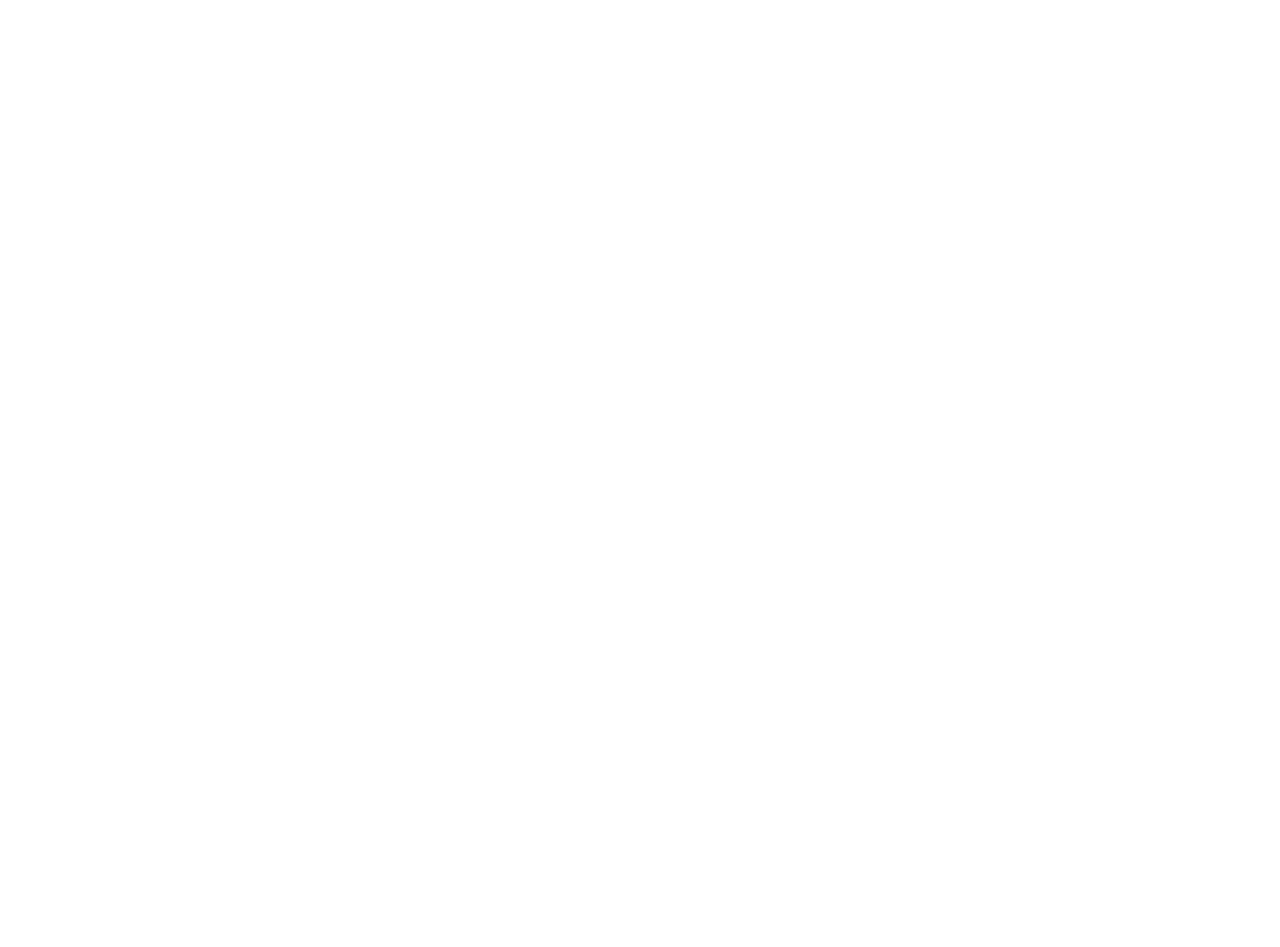
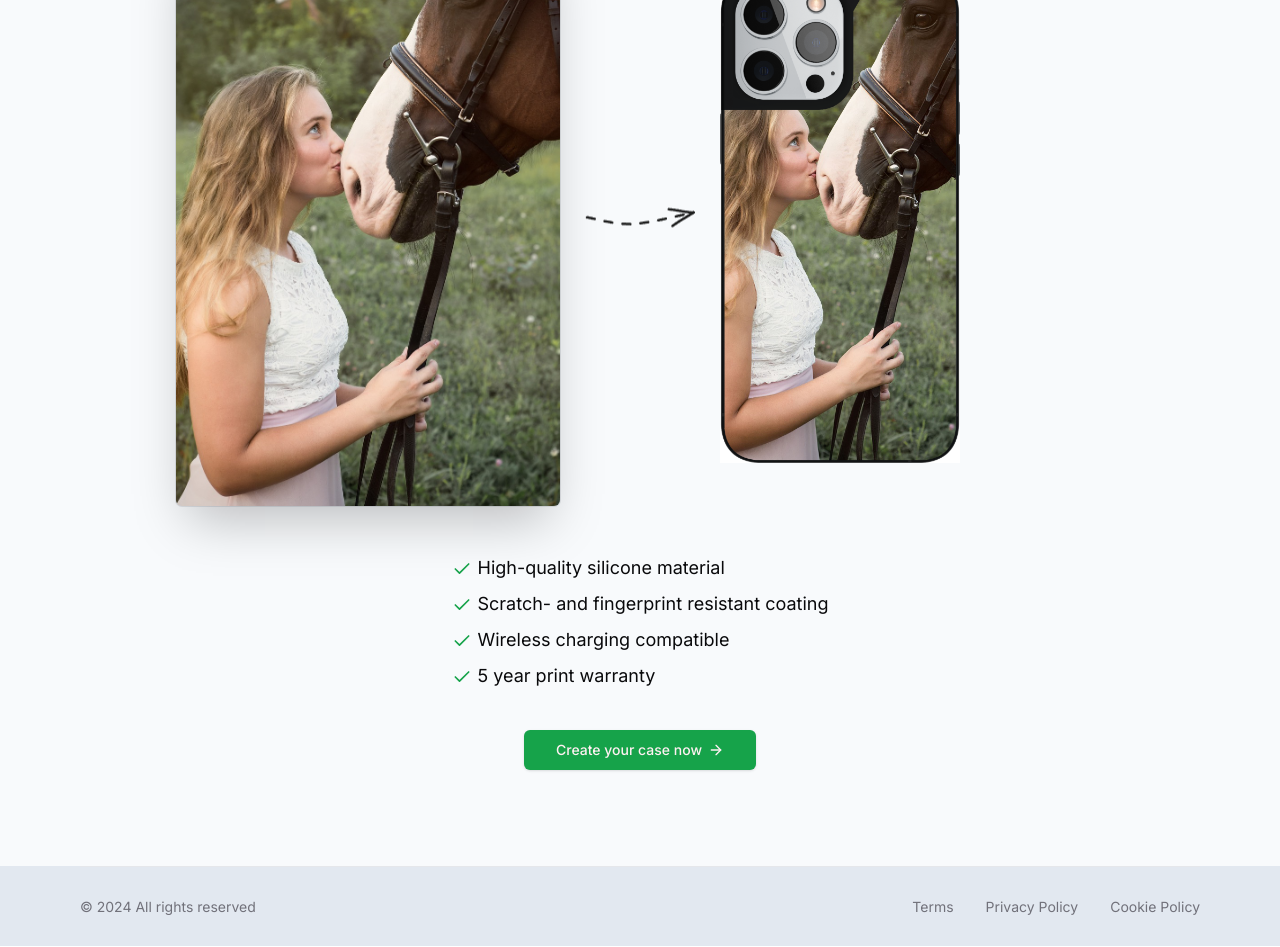
Before and after one commit to AyushKUMAR031/CaseCobra, a Next.js app: page / in a window 1280 px wide. Shown: the part 3120-4067 px from the top of the page. Before the commit the page ends 2940 px from the top, so only its background shows below. Built offline with nearby package versions, Linux system fonts and the light colour scheme; no server answers.

Commit message:
adding the marquee-effect and footer in the landing page

```diff
--- a/src/app/layout.tsx
+++ b/src/app/layout.tsx
@@ -2,6 +2,7 @@
 import { Inter } from "next/font/google";
 import "./globals.css";
 import NavBar from "@/components/NavBar";
+import Footer from "@/components/Footer";
 
 const inter = Inter({ subsets: ["latin"] });
 
@@ -17,7 +18,11 @@
 }>) {
   return (
     <html lang="en">
-      <body className={inter.className}><NavBar></NavBar>{children}</body>
+      <body className={inter.className}>
+        <NavBar></NavBar>
+        {children}
+        <Footer></Footer>
+      </body>
     </html>
   );
 }
--- a/src/app/page.tsx
+++ b/src/app/page.tsx
@@ -1,10 +1,12 @@
 import MaxWidthWrapper from "@/components/MaxWidthWrapper";
-import { Check } from "lucide-react";
+import { ArrowRight, Check } from "lucide-react";
 import Image from "next/image";
 import { Star } from "lucide-react";
 import Phone from "@/components/Phone";
 import { Icons } from "@/components/Icons";
 import { Reviews } from "@/components/Reviews";
+import Link from "next/link";
+import { buttonVariants } from "@/components/ui/button";
 
 export default function Home() {
   return(
@@ -79,8 +81,12 @@
         <MaxWidthWrapper className="flex flex-col items-center gap-16 sm:gap-32">
           <div className="flex flex-col lg:flex-row items-center gap-4 sm:gap-6">
             <h2 className="order-1 mt-2 tracking-tight text-center !leading-tight font-bold text-5xl md:text-6xl text-gray-900"
-            >What Our <span className="relative px-2 ">Customers <Icons.underline className="hidden sm:block  pointer-events-none
-            absolute inset-x-0 -bottom-6 text-green-500"/></span> Say</h2>
+              >What Our
+              <span className="relative px-2 ">Customers
+                <Icons.underline className="hidden sm:block  pointer-events-none
+                absolute inset-x-0 -bottom-6 text-green-500"/>
+              </span> Say
+            </h2>
             <img src="/snake-2.png" className="w-24 order-0 lg:order-2"/>
           </div>
           <div className="mx-auto grid max-w-2xl grid-cols-1 px-4 lg:mx-0 lg:max-w-none lg:grid-cols-2 gap-y-16">
@@ -148,11 +154,59 @@
         </div>
       </section>
 
-      {/* CTA Section */}
       <section>
       <MaxWidthWrapper className='py-24'>
+          <div className="mb-12 px-6 lg:px-8">
+            <div className="mx-auto max-w-2xl sm:text-center">
+              <h2 className="order-1 mt-2 tracking-tight text-center !leading-tight font-bold text-5xl md:text-6xl text-gray-900"
+                >Upload your photo and get{' '}
+                <span className="relative px-2 bg-green-600 text-white">your own case</span>{' '}now
+              </h2>
+            </div>
+          </div>
 
-      </MaxWidthWrapper>
+          <div className="mx-auto max-w-6xl px-6 lg:px-8">
+            <div className="relative flex flex-col items-center md:grid grid-cols-2 gap-40">
+              <img src='/arrow.png' className="absolute top-[25rem] md:top-1/2
+              -translate-y-1/2 z-10 left-1/2 -translate-x-1/2 rotate-90 md:rotate-0"/>
+              <div className="relative h-80 md:h-full w-full md:justify-self-end max-w-sm rounded-xl bg-gray-900/5 ring-inset ring-gray-900/10 lg:rounded-2xl">
+                <img src="/horse.jpg" className="rounded-md object-cover bg-white shadow-2xl ring-1 ring-gray-900/10 h-full w-full" />
+              </div>
+              <Phone className="w-60" imgSrc="/horse_phone.jpg"/>
+            </div>
+          </div>
+
+          <ul className='mx-auto mt-12 max-w-prose sm:text-lg space-y-2 w-fit'>
+            <li className='w-fit'>
+              <Check className='h-5 w-5 text-green-600 inline mr-1.5' />
+              High-quality silicone material
+            </li>
+            <li className='w-fit'>
+              <Check className='h-5 w-5 text-green-600 inline mr-1.5' />
+              Scratch- and fingerprint resistant coating
+            </li>
+            <li className='w-fit'>
+              <Check className='h-5 w-5 text-green-600 inline mr-1.5' />
+              Wireless charging compatible
+            </li>
+            <li className='w-fit'>
+              <Check className='h-5 w-5 text-green-600 inline mr-1.5' />5 year
+              print warranty
+            </li>
+
+            <div className='flex justify-center'>
+              <Link
+                className={buttonVariants({
+                  size: 'lg',
+                  className: 'mx-auto mt-8',
+                })}
+                href='/configure/upload'>
+                Create your case now <ArrowRight className='h-4 w-4 ml-1.5' />
+              </Link>
+            </div>
+
+          </ul>
+        </MaxWidthWrapper>
       </section>
     </div>
   )
--- /dev/null
+++ b/src/components/Footer.tsx
@@ -0,0 +1,29 @@
+import Link from "next/link";
+import MaxWidthWrapper from "./MaxWidthWrapper";
+
+const Footer = () =>{
+    return (
+        <footer className="bg-slate-200 h-20 relative">
+            <MaxWidthWrapper>
+                <div className="border-t border-gray-200"></div>
+                <div className="h-full flex flex-col md:flex-row md:justify-between justify-center items-center">
+                    <div className="text-center md:text-left pb-2 md:pb-0">
+                        <p className="text-sm text-muted-foreground">
+                            &copy; {new Date().getFullYear()} All rights reserved
+                        </p>
+                    </div>
+
+                    <div className="flex items-center justify-center">
+                        <div className="flex space-x-8">
+                            <Link href='#' className="text-sm text-muted-foreground hover:text-black">Terms</Link>
+                            <Link href='#' className="text-sm text-muted-foreground hover:text-black">Privacy Policy</Link>
+                            <Link href='#' className="text-sm text-muted-foreground hover:text-black">Cookie Policy</Link>
+                        </div>
+                    </div>
+                </div>
+            </MaxWidthWrapper>
+        </footer>
+    )
+}
+
+export default Footer;
--- a/src/components/Icons.tsx
+++ b/src/components/Icons.tsx
@@ -7,7 +7,7 @@
                 stroke='currentColor'
                 strokeWidth='7'
                 fill='none'
-                fill-rule='evenodd'
+                fillRule='evenodd'
                 strokeLinecap='round'
                 strokeLinejoin='round'>
                 <path
--- a/src/components/Reviews.tsx
+++ b/src/components/Reviews.tsx
@@ -1,9 +1,13 @@
 "use client"
-import { useRef } from "react";
+
+//some sort of client rendering and react hooks
+import { HTMLAttributes, useEffect, useRef, useState } from "react";
 import MaxWidthWrapper from "./MaxWidthWrapper";
 import { useInView } from "framer-motion";
-import { split } from "postcss/lib/list";
+import { cn } from "@/lib/utils";
+import Phone from "./Phone";
 
+//adding the images for the marqee effect
 const PHONES = [
     "/testimonials/1.jpg",
     "/testimonials/2.jpg",
@@ -13,37 +17,134 @@
     "/testimonials/6.jpg",
 ]
 
+//using generics <T> for the splitArray for the flow motion
 function splitArray<T>(array: Array<T>, numParts: number){
     const result: Array<Array<T>> = []
-    for (let i = 0; i < array.length; i ++) {
+    for (let i = 0; i < array.length; i++) {
         const index = i % numParts
         if(!result[index]){
             result[index] = []
-        }else{
-            result[index].push(array[i])
         }
+        result[index].push(array[i])
     }
     return result
 }
 
+//adding the marquee effect
+function ReviewColumn({reviews, className, reviewClassName, msPerPixel = 0}:{
+    reviews: string[]
+    className?: string
+    reviewClassName?: (reviewIndex: number) => string
+    msPerPixel?: number
+}){
+    const columnRef = useRef<HTMLDivElement | null>(null)
+    const [columnHeight, setColumnHeight]  = useState(0);
+    const duration = `${columnHeight * msPerPixel}ms`
+
+    //adding the part for column height as per screen
+    useEffect(() => {
+        if(!columnRef.current) return
+
+        const resizeObserver = new window.ResizeObserver(() =>{
+            setColumnHeight(columnRef.current?.offsetHeight ?? 0)
+        })
+        resizeObserver.observe(columnRef.current)
+
+        return () => {
+            resizeObserver.disconnect()
+        }
+    }, [])
+
+    return (
+        <div
+            ref={columnRef}
+            className={cn("animate-marquee space-y-8 py-4",className)}
+            style={{'--marquee-duration': duration} as React.CSSProperties}
+        >
+            {reviews.concat(reviews).map((imgSrc, reviewIndex) =>(
+                <Review
+                    key={reviewIndex}
+                    className={reviewClassName?.(reviewIndex % reviews.length)}
+                    imgSrc={imgSrc}
+                />
+            ))}
+        </div>
+    )
+}
+
+interface ReviewProps extends HTMLAttributes<HTMLDivElement>{
+    imgSrc: string
+}
+//adding a review
+function Review({imgSrc, className, ...props}: ReviewProps){
+    const POSSIBLE_ANIMATION_DELAYS = ["0s","0.1s","0.2s","0.3s","0.4s","0.5s",]
+    const animationDelay = POSSIBLE_ANIMATION_DELAYS[
+        Math.floor(Math.random() * POSSIBLE_ANIMATION_DELAYS.length)
+    ]
+
+    return (
+        <div
+                className={cn('animate-fade-in rounded-[2.25rem] bg-white p-6 opacity-0 shadow-xl shadow-slate-900/5', className)}
+                style={{animationDelay}}
+                {...props}>
+
+            <Phone imgSrc={imgSrc}/>
+        </div>
+    )
+}
+
+//adding the review grid {{checkin the grid size and functionality of columns}}
 function ReviewGrid(){
     const containerRef = useRef<HTMLDivElement | null>(null)
     const isInView = useInView(containerRef, { once: true, amount: 0.4 })
     const columns = splitArray(PHONES, 3)
+    const column1 = columns[0];
+    const column2 = columns[1];
+    const column3 = splitArray(columns[2], 2);
 
     return (
-        <div ref={containerRef} className="relative -mx-4 mt-16 grid h-[49rem]
-            max-h-[150vh] grid-cols-1 items-start gap-8 overflow-hidden px-4 sm:mt-20 md:grid-cols-2 lg:grid-cols-3">
-
+        <div
+            ref={containerRef}
+            className="relative -mx-4 mt-16 grid h-[49rem]
+            max-h-[150vh] grid-cols-1 items-start gap-8 overflow-hidden px-4
+            sm:mt-20 md:grid-cols-2 lg:grid-cols-3">{isInView ?
+            <>
+                {/* the review columns add the effect within the grid */}
+                <ReviewColumn
+                    reviews={[...column1, ...column3.flat(), ...column2]}
+                    reviewClassName={(reviewIndex) => cn({
+                        "md:hidden": reviewIndex >= column1.length + column3[0].length,
+                        "lg:hidden": reviewIndex >= column1.length,
+                        })
+                    }
+                    msPerPixel={10}
+                />
+                <ReviewColumn
+                    reviews={[...column2, ...column3[1]]}
+                    className="hidden md:block"
+                    reviewClassName={(reviewIndex) => reviewIndex >=column2.length ? 'lg:hidden':''}
+                    msPerPixel={15}
+                />
+                <ReviewColumn
+                    reviews={column3.flat()}
+                    className="hidden md:block"
+                    msPerPixel={10}
+                />
+            </>
+            : null}
+             <div className='pointer-events-none absolute inset-x-0 top-0 h-32 bg-gradient-to-b from-slate-100' />
+             <div className='pointer-events-none absolute inset-x-0 bottom-0 h-32 bg-gradient-to-t from-slate-100' />
         </div>
     )
 }
 
  export function Reviews(){
-    return <MaxWidthWrapper className="relative max-w-5xl">
-        <img aria-hidden="true"
-        src="/what-people-are-buying.png" className="absolute select-none hidden xl:block -left-32 top-1/3"/>
-
-        <ReviewGrid/>
-    </MaxWidthWrapper>
+    return (
+        <MaxWidthWrapper className="relative max-w-5xl">
+            <img aria-hidden="true"
+            src="/what-people-are-buying.png" className="absolute select-none hidden xl:block -left-32 top-1/3"
+            />
+                <ReviewGrid/>
+        </MaxWidthWrapper>
+    )
  }
--- a/tailwind.config.ts
+++ b/tailwind.config.ts
@@ -59,7 +59,24 @@
   				'4': 'hsl(var(--chart-4))',
   				'5': 'hsl(var(--chart-5))'
   			}
-  		}
+  		},
+		animation:{
+			"marquee": 'marquee var(--marquee-duration) linear infinite',
+			'fade-in': 'fade-in 0.5s linear forwards',
+		},
+		keyframes:{
+			'fade-in': {
+				from: {
+					opacity: '0',
+				},
+				to: {
+					opacity: '1',
+				},
+			},
+			marquee:{
+				"100%": {transform: 'translateY(-50%)'}
+			}
+		},
   	}
   },
   plugins: [require("tailwindcss-animate")],
```
